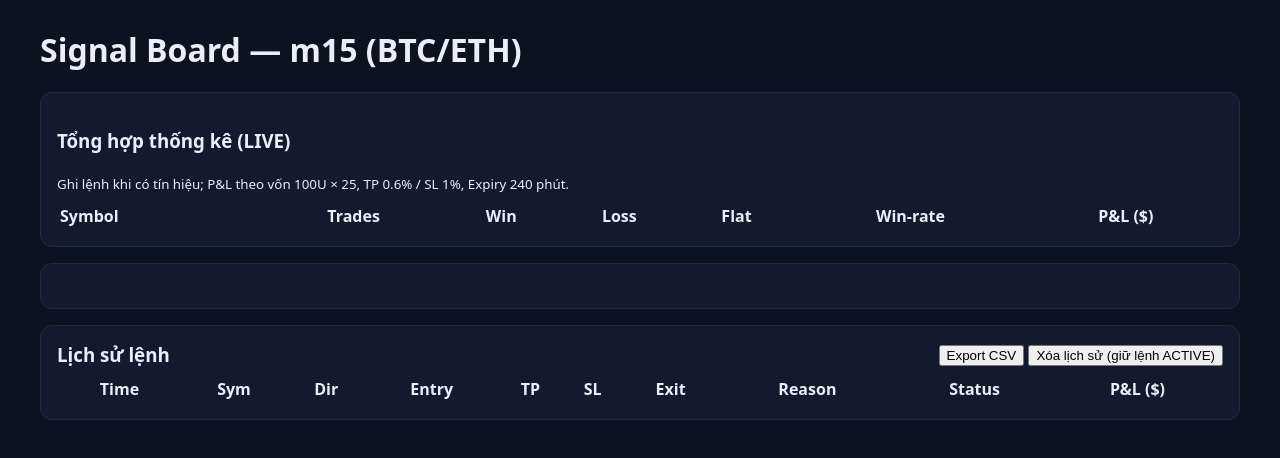
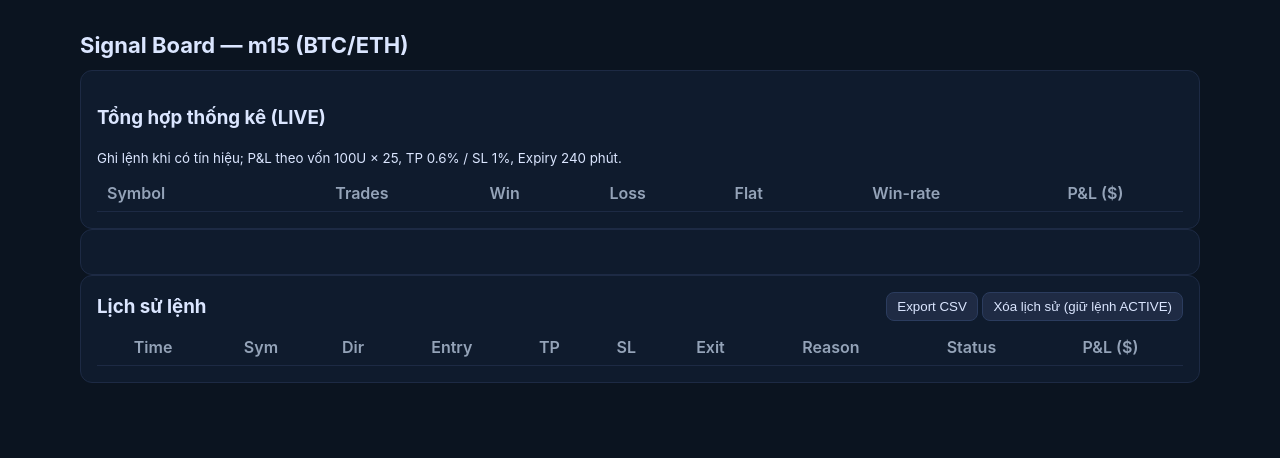
Before and after one commit to nguyensam442k/Bot1Danny, a plain HTML site: page index.html in a window 1280 px wide. Drawn offline with Linux system fonts and the light colour scheme; no server answers.

Commit message:
Update index.html

```diff
--- a/index.html
+++ b/index.html
@@ -4,23 +4,31 @@
   <meta charset="utf-8" />
   <meta name="viewport" content="width=device-width,initial-scale=1" />
   <title>Signal Board — m15 (BTC/ETH)</title>
+
+  <!-- CSS của bạn (giữ nguyên nếu đã có) -->
   <link rel="stylesheet" href="assets/style.css" />
+
+  <!-- Một chút style cơ bản để nhìn cho rõ (tuỳ chọn) -->
   <style>
-    /* fallback nếu chưa có file css */
-    body{font-family:system-ui,-apple-system,Segoe UI,Roboto,Helvetica,Arial,sans-serif;background:#0b1220;color:#e9eef9;margin:0}
-    #app{max-width:1200px;margin:28px auto;padding:0 16px}
-    .box{background:#121b2e;border:1px solid #1f2a44;border-radius:12px;padding:16px;margin:16px 0}
+    body { background:#0b1420; color:#dbe6ff; font-family: Inter, system-ui, -apple-system, Segoe UI, Roboto, Arial, sans-serif; }
+    .container { max-width: 1120px; margin: 32px auto; padding: 0 16px; }
+    h1 { margin: 0 0 12px 0; font-size: 22px; }
+    .box { background:#0f1b2d; border:1px solid #1d2a44; border-radius:12px; padding:16px; }
+    table { border-collapse: collapse; width: 100%; }
+    th, td { padding: 8px 10px; border-bottom: 1px solid #1d2a44; text-align: center; }
+    th { color:#94a3b8; font-weight:600; }
+    button { background:#1f2b44; color:#dbe6ff; border:1px solid #2b3c5e; padding:6px 10px; border-radius:8px; cursor:pointer; }
+    button:hover { filter: brightness(1.1); }
   </style>
 </head>
 <body>
-  <div id="app">
-    <h1>Signal Board — m15 (BTC/ETH)</h1>
-    <div class="box">Loading…</div>
+  <div class="container">
+    <div id="app"></div>
   </div>
 
-  <!-- App scripts -->
+  <!-- Scripts: đúng thứ tự -->
   <script src="js/config.js"></script>
+  <script src="js/chart.js"></script>
   <script src="js/ui.js"></script>
-  <script src="js/chart.js"></script>
 </body>
 </html>
```
